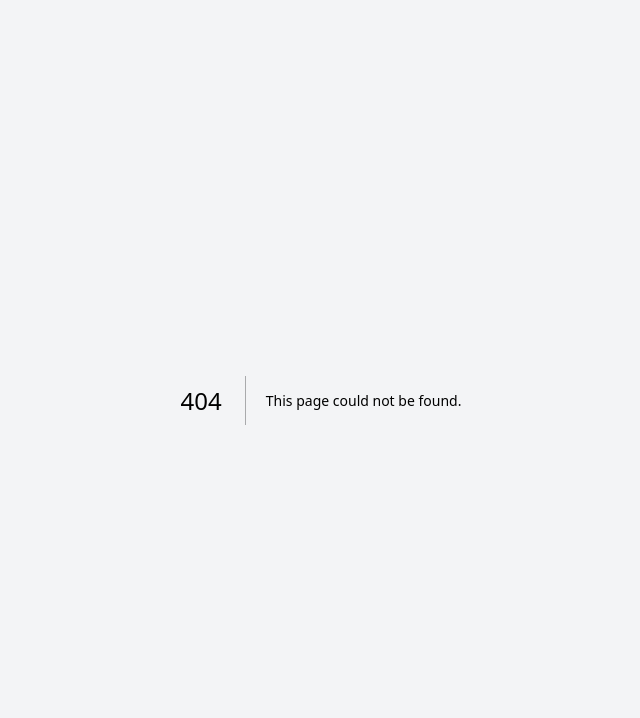
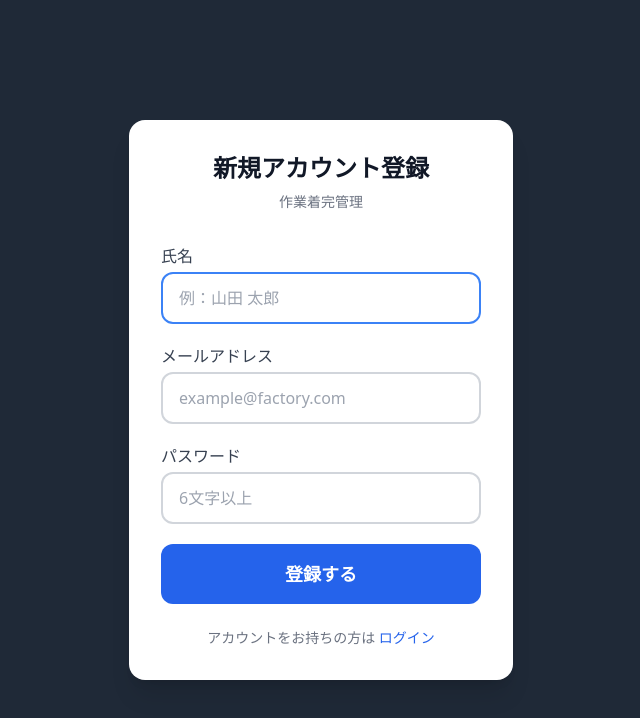
Before and after one commit to nobumitsunamba/fx-rate-app, a Next.js app: page /register in a window 1280 px wide. Before the commit this address had no page. Shown: the top 718 px of the page, without its empty margins (319-959 px from the left). Built offline with nearby package versions, Linux system fonts and the light colour scheme.

Commit message:
Add self-service user registration
- Add /register page with email, name, password form
- Add "新規登録" link to login page
- Allow unauthenticated access to /register in middleware

```diff
--- a/app/page.tsx
+++ b/app/page.tsx
@@ -2,6 +2,7 @@
 
 import { useState } from 'react';
 import { useRouter } from 'next/navigation';
+import Link from 'next/link';
 import { createClient } from '@/lib/supabase';
 
 export default function LoginPage() {
@@ -84,6 +85,13 @@ export default function LoginPage() {
             {loading ? 'ログイン中...' : 'ログイン'}
           </button>
         </form>
+
+        <p className="text-center text-gray-500 text-sm mt-6">
+          アカウントがない場合は{' '}
+          <Link href="/register" className="text-blue-600 font-medium hover:underline">
+            新規登録
+          </Link>
+        </p>
       </div>
     </div>
   );
--- /dev/null
+++ b/app/register/page.tsx
@@ -0,0 +1,150 @@
+'use client';
+
+import { useState } from 'react';
+import { useRouter } from 'next/navigation';
+import Link from 'next/link';
+import { createClient } from '@/lib/supabase';
+
+export default function RegisterPage() {
+  const router = useRouter();
+  const [email, setEmail] = useState('');
+  const [fullName, setFullName] = useState('');
+  const [password, setPassword] = useState('');
+  const [error, setError] = useState('');
+  const [loading, setLoading] = useState(false);
+  const [registered, setRegistered] = useState(false);
+
+  async function handleRegister(e: React.FormEvent) {
+    e.preventDefault();
+    setError('');
+    setLoading(true);
+
+    const supabase = createClient();
+    const { data, error } = await supabase.auth.signUp({
+      email,
+      password,
+      options: {
+        data: { full_name: fullName.trim() },
+      },
+    });
+
+    if (error) {
+      setError('登録に失敗しました。メールアドレスまたはパスワードを確認してください。');
+      setLoading(false);
+      return;
+    }
+
+    if (data.session) {
+      router.push('/scan');
+      router.refresh();
+    } else {
+      setRegistered(true);
+      setLoading(false);
+    }
+  }
+
+  if (registered) {
+    return (
+      <div className="min-h-screen flex items-center justify-center bg-gray-800 px-4">
+        <div className="w-full max-w-sm bg-white rounded-2xl shadow-xl p-8 text-center">
+          <div className="text-5xl mb-4">📧</div>
+          <h1 className="text-2xl font-bold text-gray-900 mb-3">確認メールを送信しました</h1>
+          <p className="text-gray-600 text-base mb-6">
+            <span className="font-medium">{email}</span> に確認メールを送りました。
+            メール内のリンクをクリックして登録を完了してください。
+          </p>
+          <Link
+            href="/"
+            className="block w-full bg-blue-600 hover:bg-blue-700 text-white font-bold text-lg rounded-xl py-4 text-center"
+          >
+            ログイン画面に戻る
+          </Link>
+        </div>
+      </div>
+    );
+  }
+
+  return (
+    <div className="min-h-screen flex items-center justify-center bg-gray-800 px-4">
+      <div className="w-full max-w-sm bg-white rounded-2xl shadow-xl p-8">
+        <h1 className="text-2xl font-bold text-center text-gray-900 mb-2">
+          新規アカウント登録
+        </h1>
+        <p className="text-center text-gray-500 text-sm mb-8">作業着完管理</p>
+
+        <form onSubmit={handleRegister} className="space-y-5">
+          <div>
+            <label htmlFor="fullName" className="block text-base font-medium text-gray-700 mb-1">
+              氏名
+            </label>
+            <input
+              id="fullName"
+              type="text"
+              value={fullName}
+              onChange={(e) => setFullName(e.target.value)}
+              required
+              maxLength={50}
+              autoFocus
+              className="w-full border-2 border-gray-300 rounded-xl px-4 py-3 text-base text-gray-900 focus:outline-none focus:border-blue-500"
+              placeholder="例：山田 太郎"
+            />
+          </div>
+
+          <div>
+            <label htmlFor="email" className="block text-base font-medium text-gray-700 mb-1">
+              メールアドレス
+            </label>
+            <input
+              id="email"
+              type="email"
+              value={email}
+              onChange={(e) => setEmail(e.target.value)}
+              required
+              autoComplete="email"
+              className="w-full border-2 border-gray-300 rounded-xl px-4 py-3 text-base text-gray-900 focus:outline-none focus:border-blue-500"
+              placeholder="example@factory.com"
+            />
+          </div>
+
+          <div>
+            <label htmlFor="password" className="block text-base font-medium text-gray-700 mb-1">
+              パスワード
+            </label>
+            <input
+              id="password"
+              type="password"
+              value={password}
+              onChange={(e) => setPassword(e.target.value)}
+              required
+              autoComplete="new-password"
+              minLength={6}
+              className="w-full border-2 border-gray-300 rounded-xl px-4 py-3 text-base text-gray-900 focus:outline-none focus:border-blue-500"
+              placeholder="6文字以上"
+            />
+          </div>
+
+          {error && (
+            <div className="bg-red-50 border border-red-400 rounded-xl px-4 py-3 text-red-700 text-base">
+              {error}
+            </div>
+          )}
+
+          <button
+            type="submit"
+            disabled={loading}
+            className="w-full bg-blue-600 hover:bg-blue-700 active:bg-blue-800 text-white font-bold text-lg rounded-xl py-4 transition-colors disabled:opacity-50 disabled:cursor-not-allowed min-h-[56px]"
+          >
+            {loading ? '登録中...' : '登録する'}
+          </button>
+        </form>
+
+        <p className="text-center text-gray-500 text-sm mt-6">
+          アカウントをお持ちの方は{' '}
+          <Link href="/" className="text-blue-600 font-medium hover:underline">
+            ログイン
+          </Link>
+        </p>
+      </div>
+    </div>
+  );
+}
```
Also changed, not shown: middleware.ts (+5 -3 lines).
